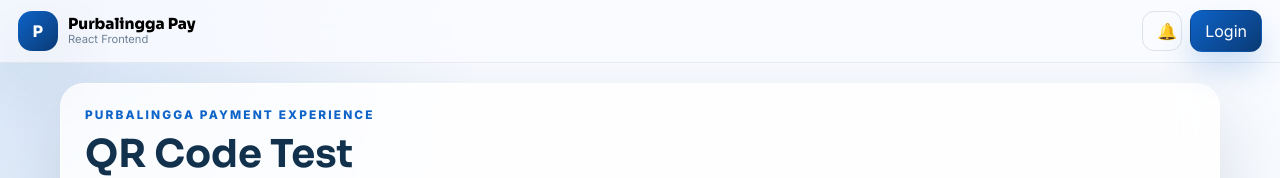
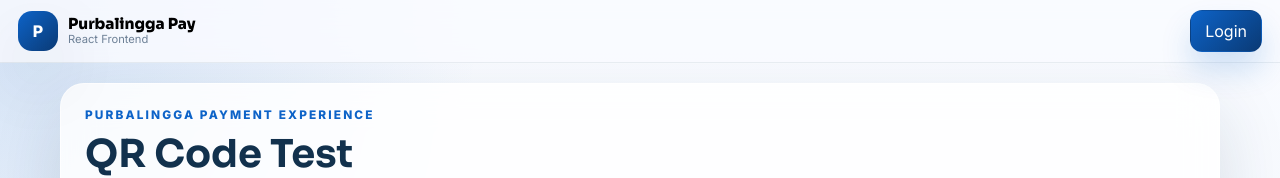
Before and after one commit to aizar124/purbalingga-pay-frontend, a React (Vite) app: page /qr-test in a window 1280 px wide. Shown: the top 178 px of the page. Built offline with nearby package versions, Linux system fonts and the light colour scheme.

Commit message:
pembersihan massal

```diff
--- a/src/components/Topbar.jsx
+++ b/src/components/Topbar.jsx
@@ -21,9 +21,6 @@ export default function Topbar() {
       </button>
 
       <div className="topbar-actions">
-        <button className="ghost-btn icon-btn" type="button" aria-label="Notifikasi">
-          <span className="icon-badge" aria-hidden="true">🔔</span>
-        </button>
         {isAuthenticated ? (
           <>
             <button className="profile-pill" type="button" onClick={goProfile}>
--- a/src/pages/QrNfcPage.jsx
+++ b/src/pages/QrNfcPage.jsx
@@ -17,7 +17,6 @@ export default function QrNfcPage() {
   const simulatePayload = searchParams.get('simulate');
   const [scannerOpen, setScannerOpen] = useState(false);
   const [notice, setNotice] = useState('');
-  const [scanResult, setScanResult] = useState('');
   const [scannedPayment, setScannedPayment] = useState(null);
   const [paymentStatus, setPaymentStatus] = useState('idle');
   const [submittingScan, setSubmittingScan] = useState(false);
@@ -91,7 +90,6 @@ export default function QrNfcPage() {
 
   const handleDetectedCode = async ({ value, format }) => {
     const parsed = parseQrPaymentPayload(value);
-    setScanResult(`${format}: ${value}`);
     await processPaymentPayload(parsed, 'QR');
   };
 
@@ -101,7 +99,6 @@ export default function QrNfcPage() {
     }
 
     const parsed = parseQrPaymentPayload(simulatePayload);
-    setScanResult(`SIMULATE: ${simulatePayload}`);
     processPaymentPayload(parsed, 'SIMULATE');
     // eslint-disable-next-line react-hooks/exhaustive-deps
   }, [activeTab, simulatePayload]);
@@ -137,7 +134,6 @@ export default function QrNfcPage() {
                 setNotice('');
                 setPaymentStatus('idle');
                 setScannedPayment(null);
-                setScanResult('');
                 setScannerOpen(true);
               }}
               disabled={activeTab !== 'qr' || Boolean(simulatePayload)}
@@ -152,7 +148,6 @@ export default function QrNfcPage() {
             onDetected={handleDetectedCode}
           />
           {simulatePayload ? <p className="stat-hint center">Mode simulasi aktif dari URL.</p> : null}
-          {scanResult ? <p className="stat-hint center">Hasil terakhir: {scanResult}</p> : null}
           {scannedPayment?.valid ? (
             <div className="scanner-payment-summary">
               <div className="section-head scanner-payment-heading">
```
